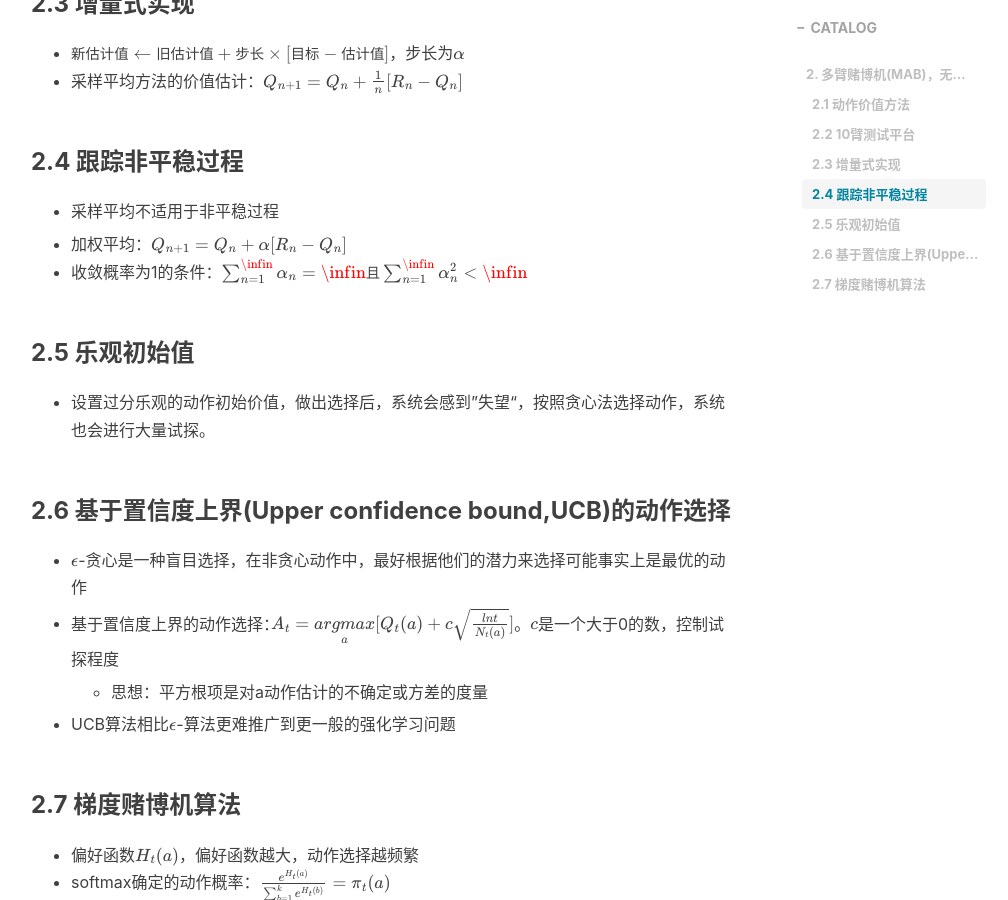
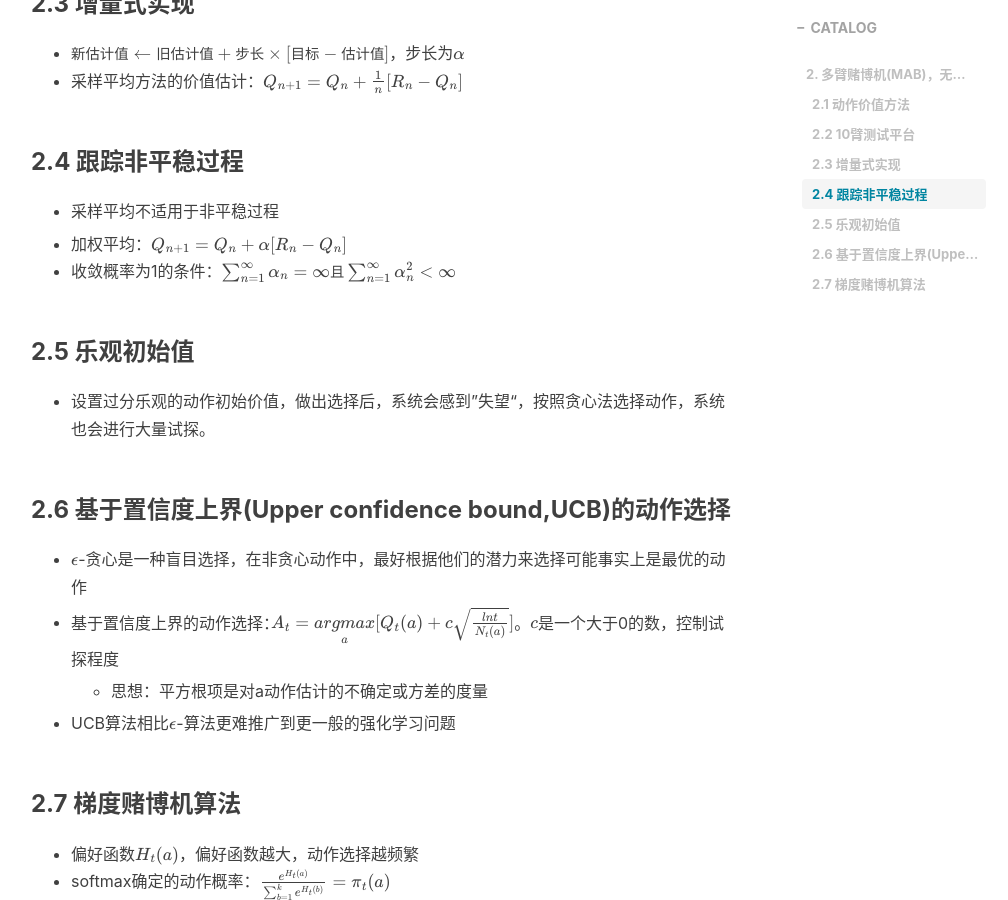
Before and after one commit to Dictria/Dictria.github.io, a Jekyll site: the page built from _posts/RL/2023-04-17-强化学习（二）.md, in a window 1280 px wide and 900 px high, scrolled down 1298 px. Shown: the whole window, without its empty margins (234-1242 px from the left). Built offline with Jekyll 4.4.1, drawn with Linux system fonts in a browser that asks for light colours; nearby versions of some CDN libraries; formulas are drawn with MathJax 3; comment, search, counter and statistics services are not loaded.

Commit message:
Fix typo

```diff
--- a/_posts/RL/2023-04-17-强化学习（二）.md
+++ b/_posts/RL/2023-04-17-强化学习（二）.md
@@ -43,7 +43,7 @@ tags:
 * 采样平均不适用于非平稳过程
 
 * 加权平均：$Q_{n+1}=Q_n+\alpha [R_n-Q_n]$
-* 收敛概率为1的条件：$\sum_{n=1}^{\infin}\alpha_n = \infin且\sum_{n=1}^{\infin}\alpha_n^2<\infin$
+* 收敛概率为1的条件：$\sum_{n=1}^{\infty}\alpha_n = \infty且\sum_{n=1}^{\infty}\alpha_n^2<\infty$
 
 ### 2.5 乐观初始值
 
```
